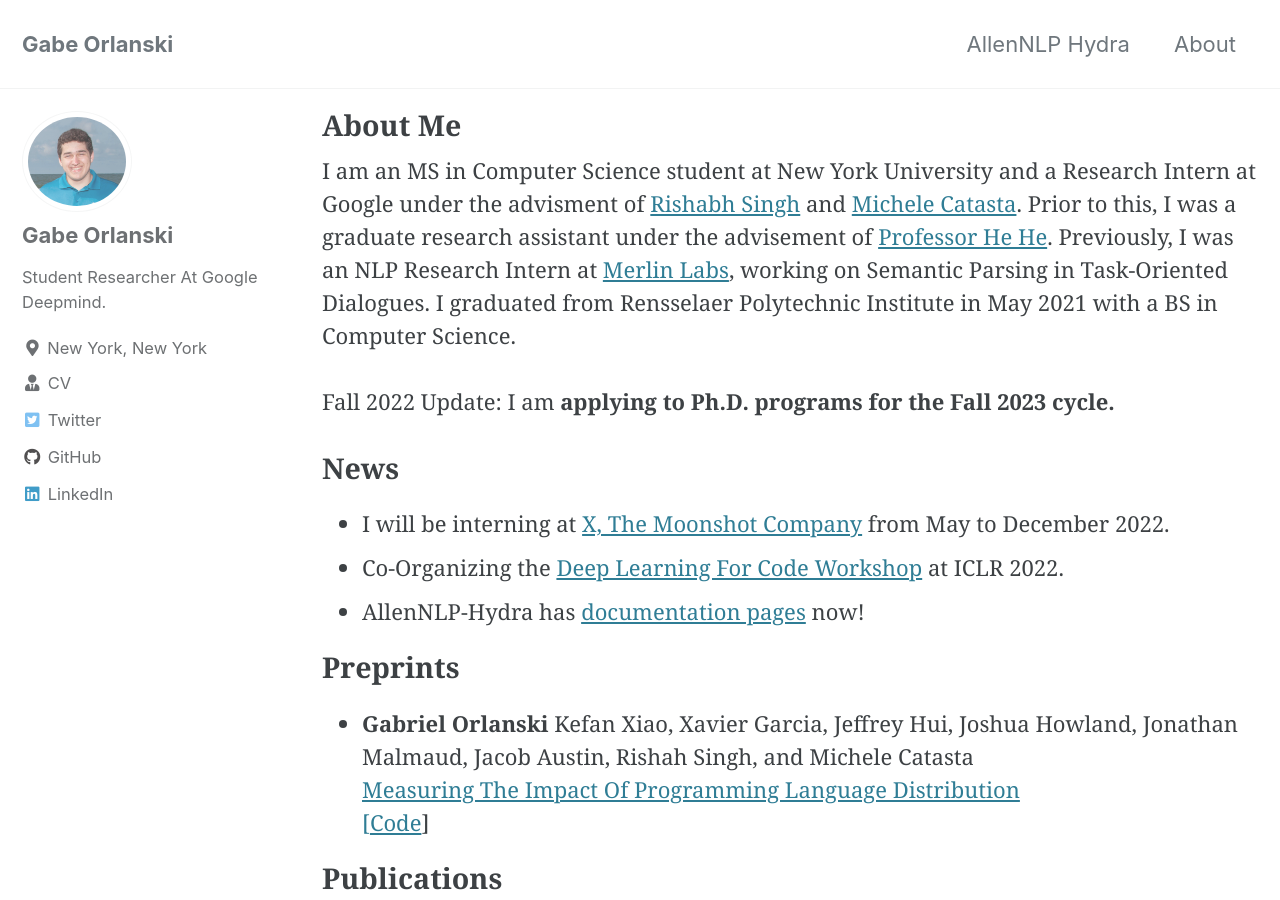
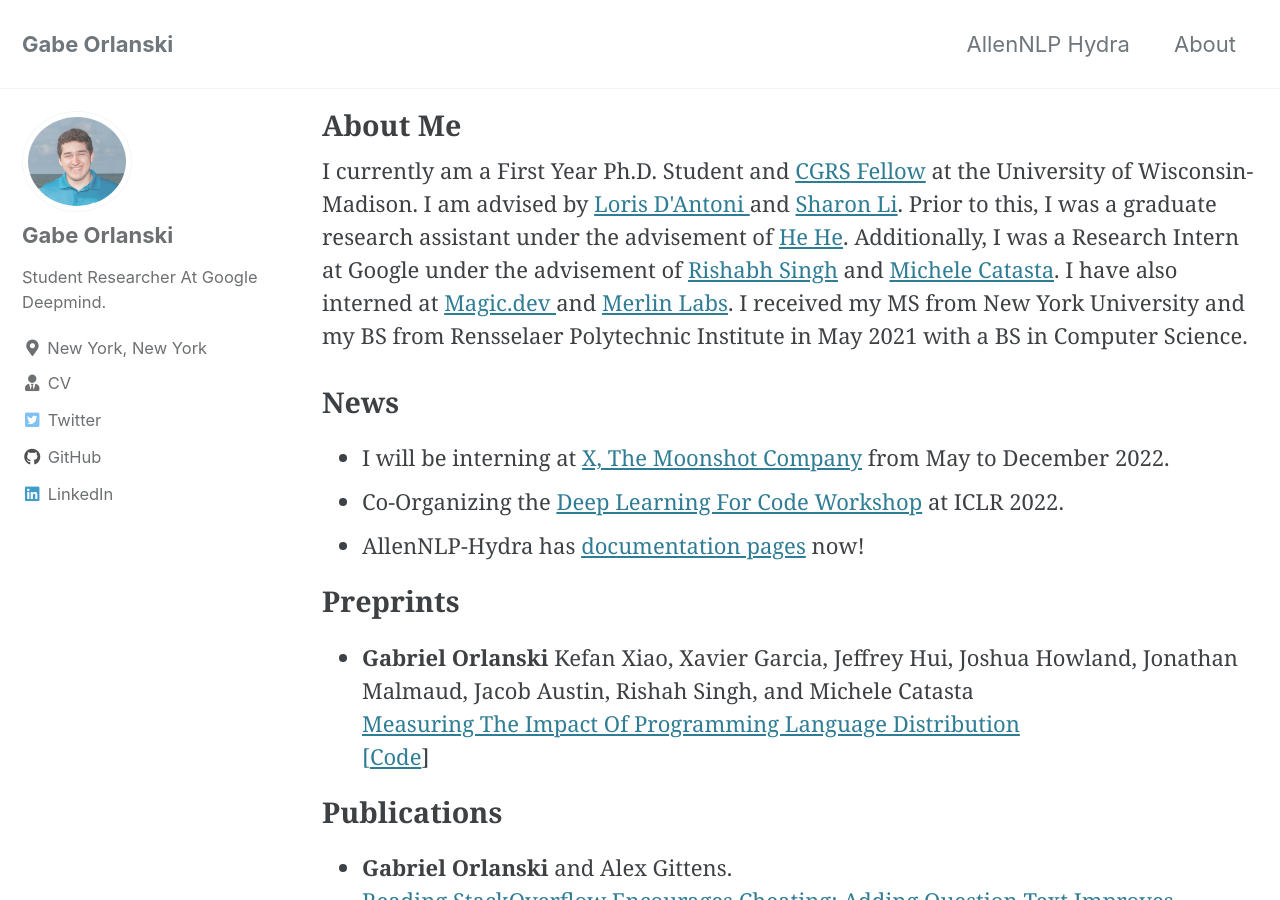
Before and after one commit to gabeorlanski/gabeorlanski.github.io, a Jekyll site: the page built from index.html, in a window 1280 px wide and 900 px high. Built offline with Jekyll 4.4.1, drawn with Linux system fonts in a browser that asks for light colours; cached includes are drawn as plain includes; the list of posts is cut into pages by our own code.

Commit message:
Update index.html

```diff
--- a/index.html
+++ b/index.html
@@ -8,13 +8,10 @@ description: "Gabe Orlanski's Website"
 ---
 
 
-I am an MS in Computer Science student at New York University and a Research Intern at Google under the advisment of <a href="https://rishabhmit.bitbucket.io/">Rishabh Singh</a> and <a href="https://github.com/pirroh">Michele Catasta</a>. Prior to this, I was a graduate research assistant under the advisement of <a href="https://hhexiy.github.io/">Professor He He</a>.
-Previously, I was an NLP Research Intern at <a href="https://www.merlinlabs.com/">Merlin Labs</a>, working on Semantic Parsing in Task-Oriented Dialogues. I graduated from Rensselaer Polytechnic Institute in May 2021 with a BS in Computer Science.
+I currently am a First Year Ph.D. Student and <a href="https://ls.wisc.edu/current-students/graduate-students/cgrs"> CGRS Fellow</a> at the University of Wisconsin-Madison. I am advised by <a href="https://pages.cs.wisc.edu/~loris/"> Loris D'Antoni </a> and <a href="https://pages.cs.wisc.edu/~loris/"> Sharon Li</a>. Prior to this, I was a graduate research assistant under the advisement of <a href="https://hhexiy.github.io/">He He</a>. Additionally, I was a Research Intern at Google under the advisement of <a href="https://rishabhmit.bitbucket.io/">Rishabh Singh</a> and <a href="https://github.com/pirroh">Michele Catasta</a>.
+I have also interned at <a href="https://magic.dev/"> Magic.dev </a> and <a href="https://www.merlinlabs.com/">Merlin Labs</a>. I received my MS from New York University and my BS from Rensselaer Polytechnic Institute in May 2021 with a BS in Computer Science.
 <br><br>
 
-
-Fall 2022 Update: I am <strong>applying to Ph.D. programs for the Fall 2023 cycle.</strong>
-<br><br>
 
 <h1>News</h1>
 
```
